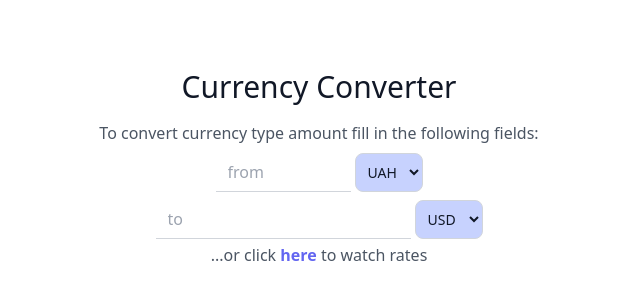
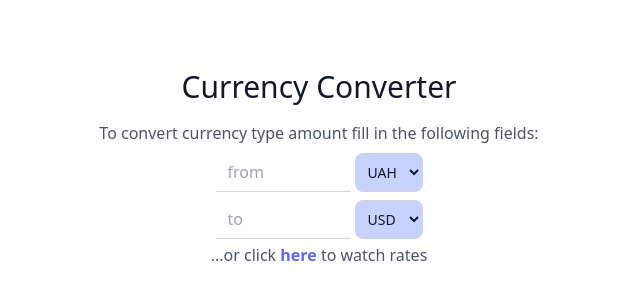
Before and after one commit to mikhailyatsenko/currencyconverter, a React (Create React App) app: page / in a window 1280 px wide. Shown: the part 228-528 px from the top of the page, without its empty margins (321-961 px from the left). Built offline with nearby package versions, Linux system fonts and the light colour scheme.

Commit message:
edit css

```diff
--- a/src/components/Main.js
+++ b/src/components/Main.js
@@ -45,7 +45,6 @@ function Main(props) {
               required
               autoFocus
               autoComplete="off"
-              type="tel"
               id="converter"
               size="7"
               className="mr-1 bg-gray-100 bg-opacity-50 border border-x-0 border-t-0 border-gray-300 focus:bg-transparent focus:ring-indigo-200 outline-none text-gray-700 py-1 px-3 transition-colors duration-200 ease-in-out"
@@ -58,17 +57,7 @@ function Main(props) {
             </select>
           </div>
           <div className="py-1 flex justify-center flex-wrap">
-            <input
-              value={props.output}
-              ref={toAmount}
-              required
-              readOnly
-              placeholder="to"
-              type="number"
-              id="converter"
-              size="7"
-              className="mr-1 border border-x-0 border-t-0 border-gray-300 focus:ring-indigo-200 outline-none text-gray-700 py-1 px-3 transition-colors duration-200 ease-in-out cursor-default"
-            />
+            <input value={props.output} ref={toAmount} readOnly placeholder="to" id="converter" size="7" className="mr-1 border border-x-0 border-t-0 border-gray-300 focus:ring-indigo-200 outline-none text-gray-700 py-1 px-3 transition-colors duration-200 ease-in-out cursor-default" />
             <select ref={toCurrency} onChange={getAndSendData} id="currencies" className="max-w-fit border border-gray-300 text-gray-900 text-sm rounded-lg focus:ring-blue-500 focus:border-blue-500 block w-full p-2 bg-indigo-200">
               <option value="USD">USD</option>
               <option value="EUR">EUR</option>
```
